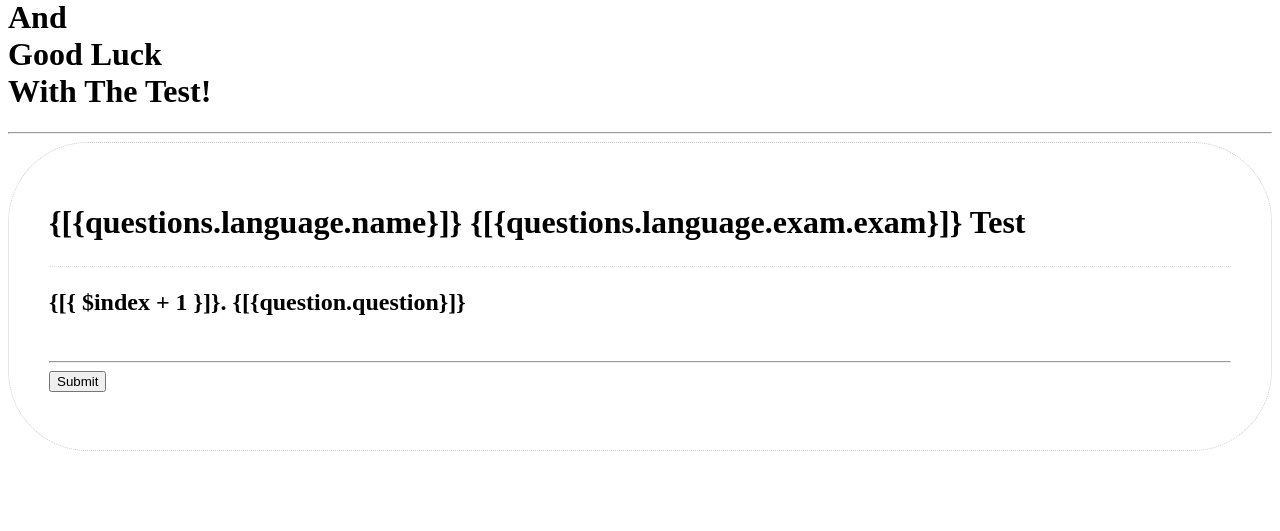
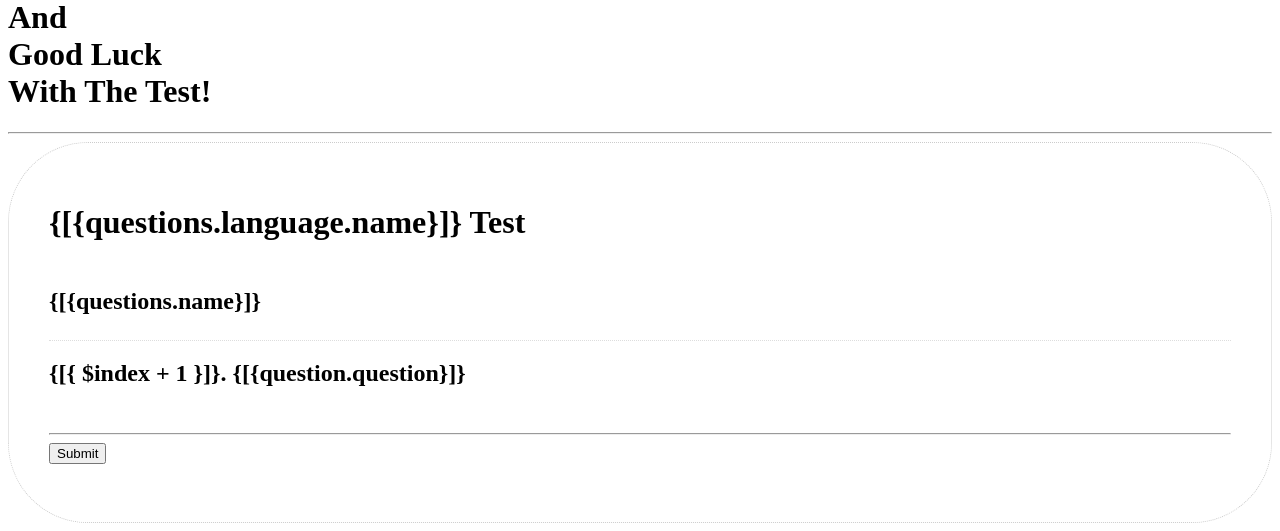
Before and after one commit to jorgeluis11/tpinterview, a Django app: page /language/language_question.html/ in a window 1280 px wide. Shown: the part 338-869 px from the top of the page. Before the commit the page ends 789 px from the top, so only its background shows below. Run offline with Django 3.2, Linux system fonts and the light colour scheme; the visitor is signed in with stand-in values (Sample User, id 1).

Commit message:
Small changes

```diff
--- a/static/css/language_question.css
+++ b/static/css/language_question.css
@@ -7,12 +7,12 @@
 
 
 .exam-question-list > h1{
-	border-bottom: 1px dotted #ddd;
     padding-bottom: 25px;
 }
 
 .exam-question-list > h2{
-
+	border-bottom: 1px dotted #ddd;
+	padding-bottom: 25px;
 }
 
 .exam-question-list .ace_editor{
--- a/templates/language/language_list.html
+++ b/templates/language/language_list.html
@@ -1,6 +1,6 @@
 {% block content %}
 	<div>
-		<h1 id="language-title">Programming languages</h1>
+		<h1 id="language-title" class="text-center">Programming languages</h1>
 		<hr/>
 		<div class="row">
 			<a ng-href="#/language/{[{language.slug}]}" ng-repeat="language in languages" class="col-sm-3 language animated zoomInDown">
--- a/templates/language/language_question.html
+++ b/templates/language/language_question.html
@@ -23,11 +23,12 @@
 				<hr>
 			</div>
 			<div class="exam-question-list">
-				<h1 ng-show="nameInserted" class="language-title-exam">
-					{[{questions.language.name}]} {[{questions.language.exam.exam}]}  Test
+				<h1 ng-show="nameInserted" class="language-title-exam text-center">
+					{[{questions.language.name}]} Test
 				</h1>
+				<h2 class="text-center">{[{questions.name}]}</h2>
 				<div ng-show="nameInserted" ng-repeat="question in questions.questions">
-					<h2 class="question-title" >
+					<h2 class="question-title text-center" >
 						{[{ $index + 1 }]}. {[{question.question}]}
 					</h2>
 					<div ui-ace="{
```
Also changed, not shown: static/css/style.css (+2 -8 lines).
